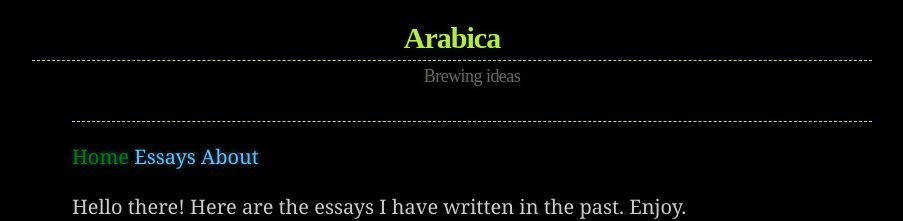
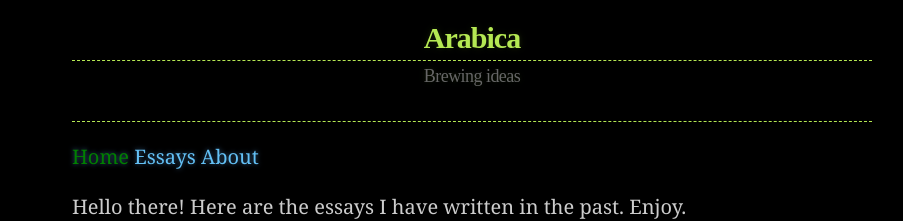
Before and after one commit to habasweiny/habasweiny.github.io, a Jekyll site: the page built from index.html, in a window 1280 px wide. Shown: the top 221 px of the page, without its empty margins (168-1071 px from the left). Built offline with Jekyll 4.4.1, drawn with Linux system fonts in a browser that asks for light colours.

Commit message:
Update main.scss

```diff
--- a/_sass/main.scss
+++ b/_sass/main.scss
@@ -24,7 +24,7 @@ header {
 header h1 {
   font-size: 30px;
   line-height: 1.5;
-  margin: 0 0 0 -40px;
+  margin: 0 auto;;
   font-weight: bold;
   font-family: "Cooper Black", Georgia (serif), Verdana (sans-serif);
   color: #b5e853;
```
